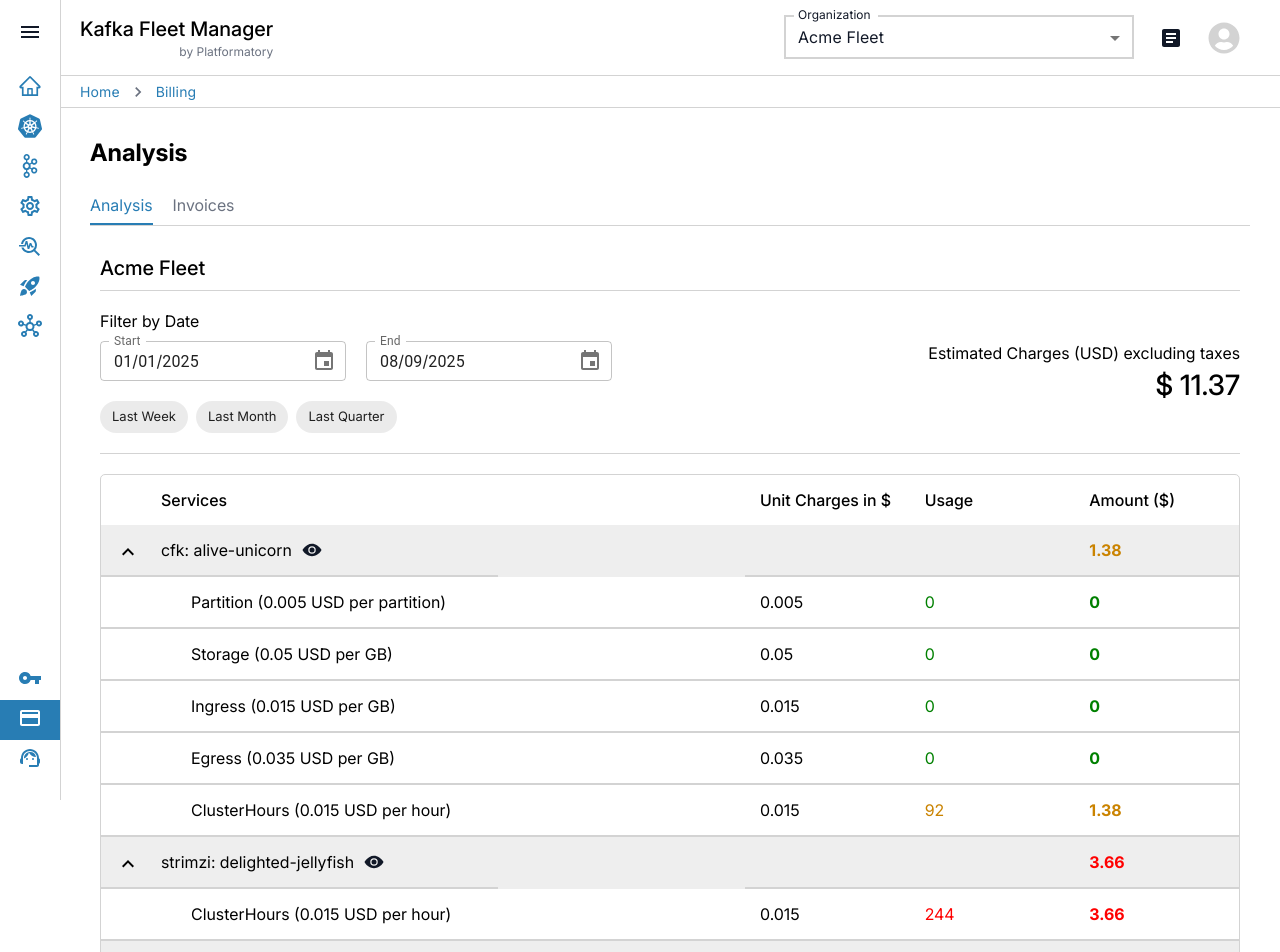
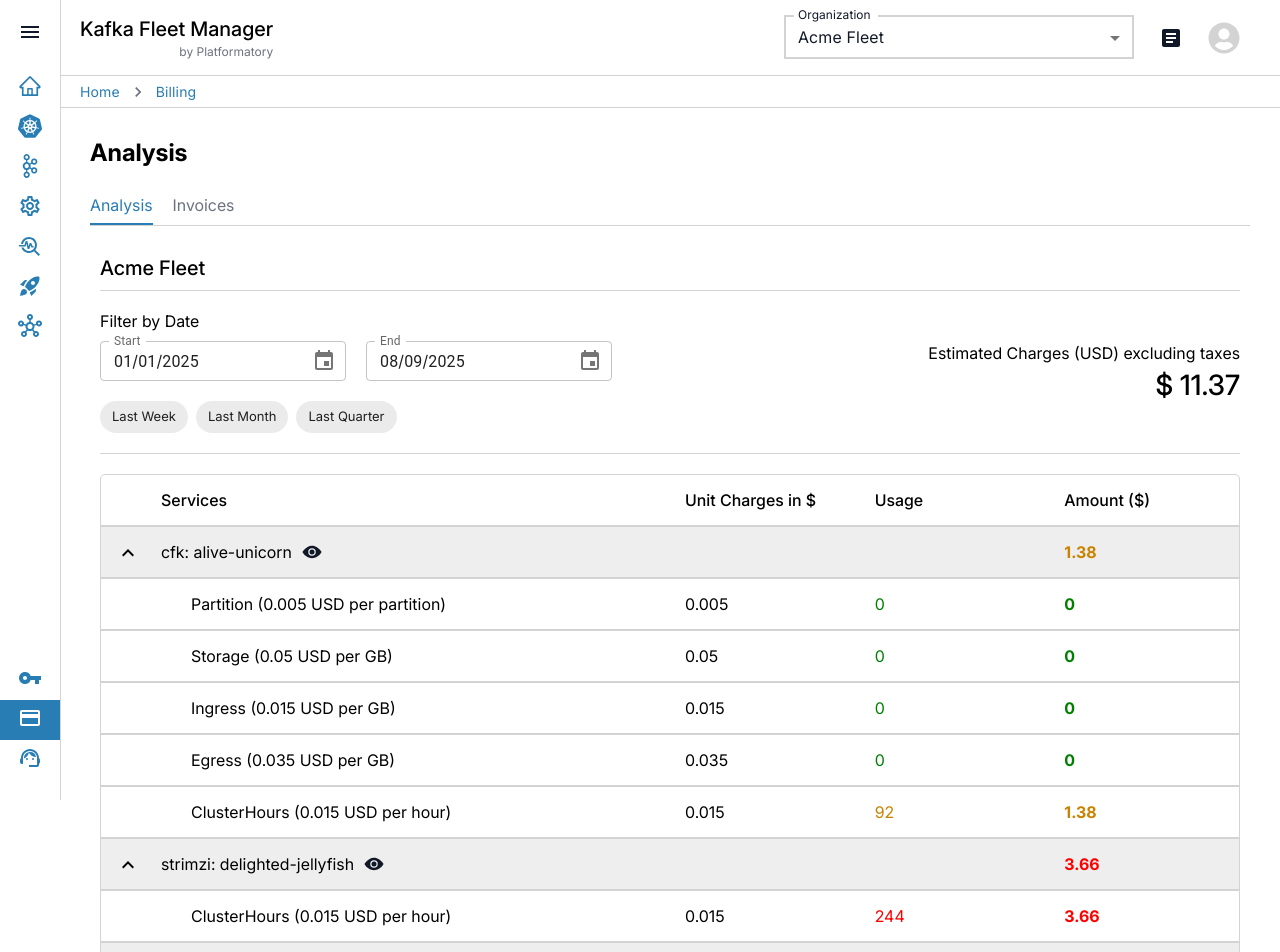
Before and after one commit to Sanhita-san/kafka-fleet-manager, a React (Vite) app: page /billing in a window 1280 px wide. Shown: the top 952 px of the page. Built offline with nearby package versions, Linux system fonts and the light colour scheme.

Commit message:
Updated Billing Table

```diff
--- a/src/components/billing/BillingTable.jsx
+++ b/src/components/billing/BillingTable.jsx
@@ -146,6 +146,7 @@
           </div>
 
           {/* Billing Table */}
+          <div className={styles.tableData}>
             <table className={styles.table}>
               {/* Table Header */}
               <thead className={styles.tableHeader}>
@@ -215,5 +216,6 @@
           </div>
         </div>
       </div>
+    </div>
   );
 }
--- a/src/components/billing/BillingTable.module.css
+++ b/src/components/billing/BillingTable.module.css
@@ -69,37 +69,52 @@
 }
 
 /* table */
+.tableData {
+  border: 1px solid var(--color-border);
+  margin-top: 10px;
+  border-radius: 5px;
+  overflow-x: auto;
+}
+
 .table {
-  margin-top: 10px;
   width: 100%;
-  border: 1px solid var(--color-border);
-  border-radius: 5px;
   border-spacing: 0px;
-  overflow: hidden;
-  table-layout: fixed;
+  table-layout: auto;
+  border-collapse: collapse;
+  overflow-x: hidden;
+  min-width: max-content;
 }
 
 tbody {
   position: relative;
 }
 
+.table tr {
+  border-bottom: 2px solid var(--color-border);
+}
+
+.table tbody:last-child tr:last-child {
+  border-bottom: 1px solid var(--color-border);
+}
+
 .table th {
   font-weight: 500;
   text-align: left;
-  padding: 15px;
+  min-width: max-content;
 }
 
-.table td {
+.table th,
+td {
   padding: 15px;
-  border-bottom: 2px solid var(--color-border);
   word-break: keep-all;
   white-space: nowrap;
+  width: calc(50% / 3);
 }
 
 th:first-child,
 td:first-child {
   padding-left: 60px;
-  width: calc(200% / 4);
+  width: 50%;
 }
 
 tbody tr:hover {
```
Lines whose indentation alone changed are shown as unchanged.
